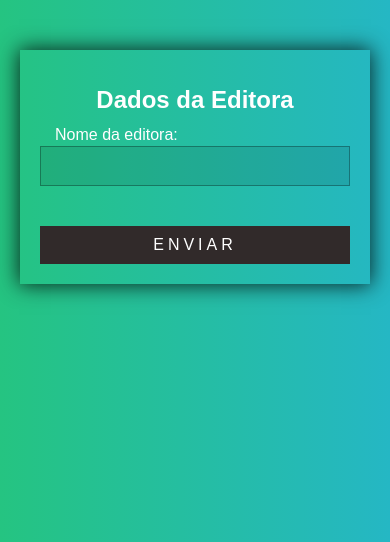
After one commit to DAVID-SILVAR/Livraria, a PHP site: page /view/formEditora.php in a window 390 px wide. The commit adds this page. Shown: the top 542 px of the page. Run offline with PHP 8.4, Linux system fonts and the light colour scheme.

Commit message:
Fiz algumas melhorias, agora é possivel inserir editoras no banco, e fiz ajustes nos breakpoints

```diff
--- /dev/null
+++ b/assets/css/formEditora.css
@@ -0,0 +1,283 @@
+* {
+    box-sizing: border-box;
+  }
+
+
+
+  body{
+    margin-inline: 0;
+    font-family: sans-serif;
+    background: -webkit-linear-gradient(left, #25c481, #25b7c4);
+    background: -webkit-linear-gradient(to right, #25c481, #25b7c4);
+
+  }
+
+  .formulario{
+    width: 500px;
+    max-width: 100%;
+    margin: auto;
+    margin-top: 30px;
+    padding: 20px;
+    box-shadow: 0 0 20px 1px #000000ce;
+    position: relative;
+
+  }
+
+  .formularioTitulo{
+    text-align: center;
+    margin-top: 0;
+    padding: 2rem;
+    color: rgb(255, 255, 255);
+
+  }
+
+  .formularioInput,
+  .formularioLabel,
+  .formularioSubmit{
+    display: block;
+    width: 100%;
+    font-size: 2rem;
+  }
+
+  .formularioInput{
+    padding:20px ;
+    background: rgba(0,0,0,0.1);
+    border: 1px solid rgba(0,0,0,0.3);
+    margin-bottom: 40px;
+  }
+
+  /*Animação dos texto do Input dentro da caixa*/
+/*    .formularioInput:focus{
+    outline: 1px solid rgb(255, 255, 255);
+  }
+
+   .formularioInput:focus+ .formularioLabel{
+    margin-top: -160px;
+  }  */
+
+
+
+  /*Fim da animação do texto do Input*/
+  .formularioLabel{
+    padding-left: 15px;
+    position: absolute;
+    margin-top: -157px;
+    z-index: -20px;
+    color: rgb(255, 254, 254);
+    transition: all 0.2s;
+
+  }
+
+  .enviar form button{
+    position: relative;
+    display: inline-block;
+    padding: 10px 20px;
+
+    color: #ffffff;
+    background-color: #312a2a;
+
+    font: 16px;
+    text-decoration: none;
+    text-transform: uppercase;
+
+    overflow: hidden;
+    transition: .5s;
+    letter-spacing: 4px;
+    border: none;
+
+  }
+  /*Inicio da animação do botão de enviar*/
+  .enviar button:hover{
+    background: #f10202;
+    color: #fff;
+    border-radius: 5px;
+    box-shadow:
+    0 0 5px #f10202,
+    0 0 25px #f10202,
+    0 0 50px #f10202,
+    0 0 100px #f10202
+    ;
+  }
+
+  .enviar button span{
+    position: absolute;
+    display: block;
+  }
+
+  .enviar button span:nth-child(1){
+    top: 0;
+    left: -100%;
+    width: 100%;
+    height: 2px;
+    background: linear-gradient(90deg, transparent, #f10202);
+    /*animation: bnt-anim1 1s linear infinite;*/
+  }
+
+  @keyframes bnt-anim1{
+    0%{
+      left: -100%;
+    }
+    50%, 100%{
+      left: 100%;
+    }
+  }
+
+  .enviar button span:nth-child(2){
+    top: -100%;
+    right: 0;
+    width: 2px;
+    height: 100%;
+    background: linear-gradient(100deg, transparent, #f10202);
+    /*animation: bnt-anim2 1s linear infinite;
+    animation-delay: .25s;*/
+  }
+
+  @keyframes bnt-anim2{
+    0%{
+      top: -100%;
+    }
+    50%,100%{
+      top: 100%;
+    }
+  }
+
+  .enviar button span:nth-child(3){
+    bottom: 0;
+    right: -100%;
+    width: 100%;
+    height: 2px;
+    background: linear-gradient(270deg, transparent, #f10202);
+    /*animation: bnt-anim3 1s linear infinite;
+    animation-delay: .5s;*/
+  }
+
+  @keyframes bnt-anim3{
+    0%{
+      right: -100%;
+    }
+    50%,100%{
+      right: 100%;
+    }
+  }
+
+  .enviar button span:nth-child(4) {
+    bottom: -100%;
+    left: 0;
+    width: 2px;
+    height: 100%;
+    background: linear-gradient(360deg, transparent, #f10202);
+    /*animation: bnt-anim4 1s linear infinite;
+    animation-delay: .75s;*/
+  }
+
+  @keyframes bnt-anim4{
+    0%{
+    bottom: -100%;
+    }
+    50%, 100%{
+      bottom: 100%;
+    }
+  }
+
+  /*BreakPoints para Mobile */
+  @media (min-width:320px) and (max-width:480px) {
+    .formularioTitulo{
+      font-size: 1.5rem;
+    }
+
+    .formulario{
+      width: calc(100% - 40px);
+      top: 20px;
+    }
+
+    .formularioTitulo{
+      padding: 1rem;
+    }
+
+    .formularioInput,
+    .formularioLabel,
+    .formularioSubmit{
+      display: block;
+      width: 100%;
+      font-size: 1rem;
+    }
+    .formularioInput{
+      padding: 10px;
+
+    }
+    .formularioLabel{
+      margin-top: -100px;
+    }
+/*      .formularioInput:focus+ .formularioLabel{
+      margin-top: -100px;
+    } */
+
+  }
+  /*BreakOints Ipads e Tablets*/
+  @media(min-width: 481px) and (max-width: 768px){
+    .formularioTitulo{
+      font-size: 1.5rem;
+    }
+
+    .formulario{
+      width:calc(100% - 120px);
+      top: 20px;
+    }
+
+    .formularioTitulo{
+      padding: 1rem;
+    }
+
+    .formularioInput,
+    .formularioLabel,
+    .formularioSubmit{
+      display: block;
+      width: 100%;
+      font-size: 1rem;
+    }
+    .formularioInput{
+      padding: 10px;
+
+    }
+
+    .formularioLabel{
+      margin-top: -100px;
+    }
+/*     .formularioInput:focus+ .formularioLabel{
+      margin-top: -100px;
+    } */
+  }
+  /*Break Point Laptops*/
+  @media (min-width:769px) and (max-width: 1279px){
+
+      .formularioTitulo{
+        font-size: 1.5rem;
+      }
+
+      .formulario{
+        width:400px;
+        top: 20px;
+      }
+
+      .formularioTitulo{
+        padding: 1rem;
+      }
+
+      .formularioInput,
+      .formularioLabel,
+      .formularioSubmit{
+        display: block;
+        width: 100%;
+        font-size: 1rem;
+      }
+      .formularioInput{
+        padding: 10px;
+
+      }
+      .formularioLabel{
+        margin-top: -100px;
+      }
+/*       .formularioInput:focus+ .formularioLabel{
+        margin-top: -100px;
+      } */
+  }
--- a/assets/css/listar.css
+++ b/assets/css/listar.css
@@ -20,7 +20,7 @@ table{
 }
 
 .tbl-content{
-  height: 300px;
+  height: 450px;
   overflow-x: auto;
   margin-top: 0;
   border: 1px solid;
--- a/model/Banco.php
+++ b/model/Banco.php
@@ -7,7 +7,7 @@
 
         public function Conecta(){
             try{
-                $obj = new PDO("mysql:host=127.0.0.1;dbname=db_livraria","root", "123456");
+                $obj = new PDO("mysql:host=127.0.0.1;dbname=db_livraria","root", "123456", array(PDO::MYSQL_ATTR_INIT_COMMAND => "SET NAMES utf8"));
 
                 return $obj;
 
--- /dev/null
+++ b/view/formEditora.php
@@ -0,0 +1,32 @@
+<!DOCTYPE html>
+<html lang="pt-br">
+    <head>
+	    <meta charset="utf-8">
+	    <meta name="viewport" content="width=device-width, initial-scale=1">
+
+	    <title>Livraria Moderna</title>
+        <!-- Estyles-->
+        <link rel="stylesheet" type="text/css" href="estilo.css">
+
+        <link rel="stylesheet" href="../assets/css/formEditora.css">
+
+    </head>
+    <body>
+        <div class="enviar">
+            <form class="formulario" action= '../controller/ControllerEditora.php?metodo=salvar' method="post">
+                <h1 class="formularioTitulo">Dados da Editora</h1>
+
+                <input class="formularioInput" type="text" name="nome" placeholder="">
+                <label class="formularioLabel" for="nome">Nome da editora: </label>
+
+                <button class="formularioSubmit" type="submit">
+                <span></span>
+                <span></span>
+                <span></span>
+                <span></span>
+
+                Enviar</button>
+            </form>
+        </div>
+    </body>
+</html>
```
Also changed, not shown: assets/css/editar.css (+86 -1 lines), assets/css/form.css (+12 -12 lines), controller/ControllerEditora.php (+5 -3 lines).
